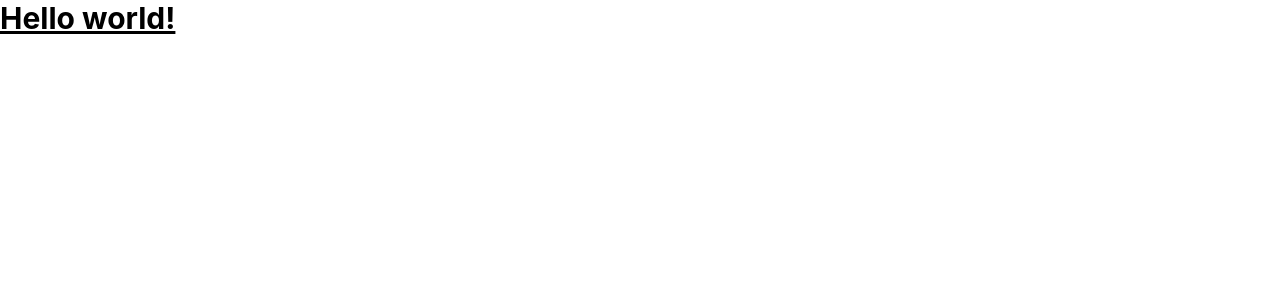
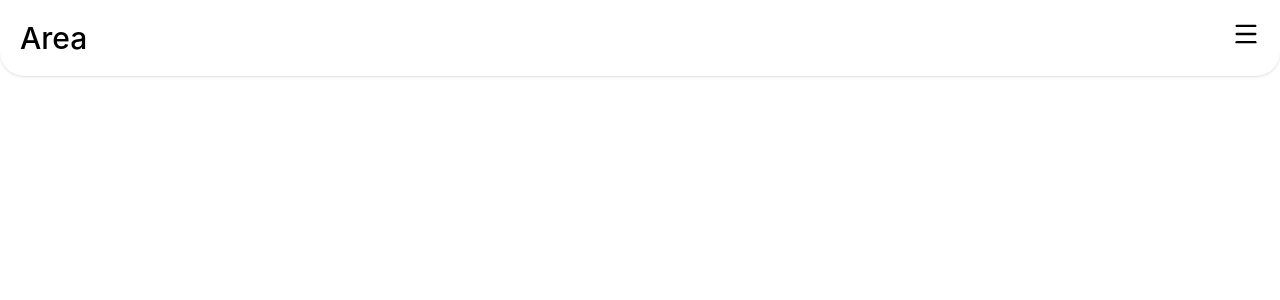
Before and after one commit to pauloh-neo/react-modern-product-app, a React (Vite) app: page / in a window 1280 px wide. Shown: the top 300 px of the page. Built offline with nearby package versions, Linux system fonts and the light colour scheme.

Commit message:
Add NavBar

```diff
--- a/package.json
+++ b/package.json
@@ -11,6 +11,7 @@
   },
   "dependencies": {
     "@tailwindcss/vite": "^4.3.0",
+    "lucide-react": "^1.17.0",
     "react": "^19.2.6",
     "react-dom": "^19.2.6",
     "tailwindcss": "^4.3.0"
--- a/src/App.tsx
+++ b/src/App.tsx
@@ -1,13 +1,10 @@
-
+import { Home } from "./pages/Home"
 
 function App() {
 
-
   return (
     <>
-      <h1 className="text-3xl font-bold underline">
-        Hello world!
-      </h1>
+      <Home/>
     </>
   )
 }
--- /dev/null
+++ b/src/components/NavBar.tsx
@@ -0,0 +1,10 @@
+import {Menu} from 'lucide-react'
+
+export function NavBar(){
+    return(
+        <nav className='flex justify-between p-5 bg-white rounded-b-3xl shadow'>
+            <h2 className='text-3xl text-black font-medium'>Area</h2>
+            <Menu className='text-black size-7'/>
+        </nav>
+    )
+}
--- a/src/pages/Home.tsx
+++ b/src/pages/Home.tsx
@@ -0,0 +1,9 @@
+import { Hero } from "../sections/Hero";
+
+export function Home(){
+    return(
+        <main>
+            <Hero/>
+        </main>
+    )
+}
--- /dev/null
+++ b/src/sections/Hero.tsx
@@ -0,0 +1,10 @@
+import { NavBar } from "../components/NavBar";
+
+
+export function Hero(){
+    return(
+        <section>
+            <NavBar/>
+        </section>
+    )
+}
```
Also changed, not shown: 1 other file (tests, documents, lock files or other folders).
